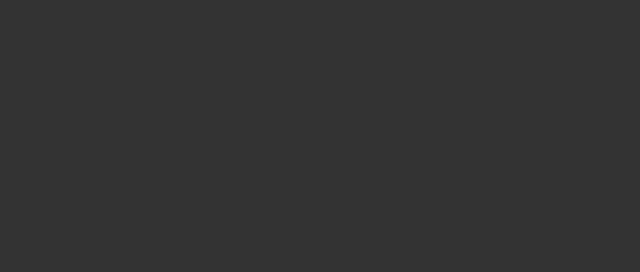
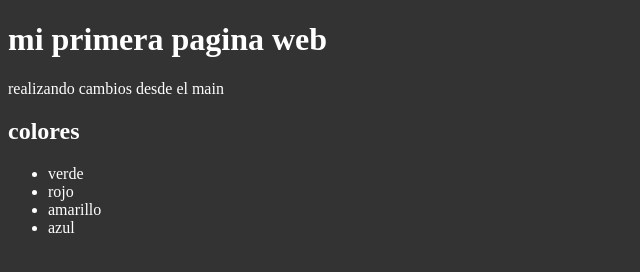
Before and after one commit to zairon11/app-web, a website: page index.html in a window 1280 px wide. Shown: the whole page, without its empty margins (0-640 px from the left). Drawn offline with Linux system fonts and the light colour scheme.

Commit message:
agregando contenido desde la rama main

```diff
--- a/index.html
+++ b/index.html
@@ -7,6 +7,19 @@
     <link rel="stylesheet" href="style.css">
 </head>
 <body>
+    <h1>mi primera pagina web</h1>
+
+    <p>
+        realizando cambios desde el main
+    </p>
+
+    <h2>colores </h2>
+    <ul>
+        <li>verde</li>
+        <li>rojo</li>
+        <li>amarillo</li>
+        <li>azul</li>
+    </ul>
 
     <script src="script.js"></script>
 </body>
```
